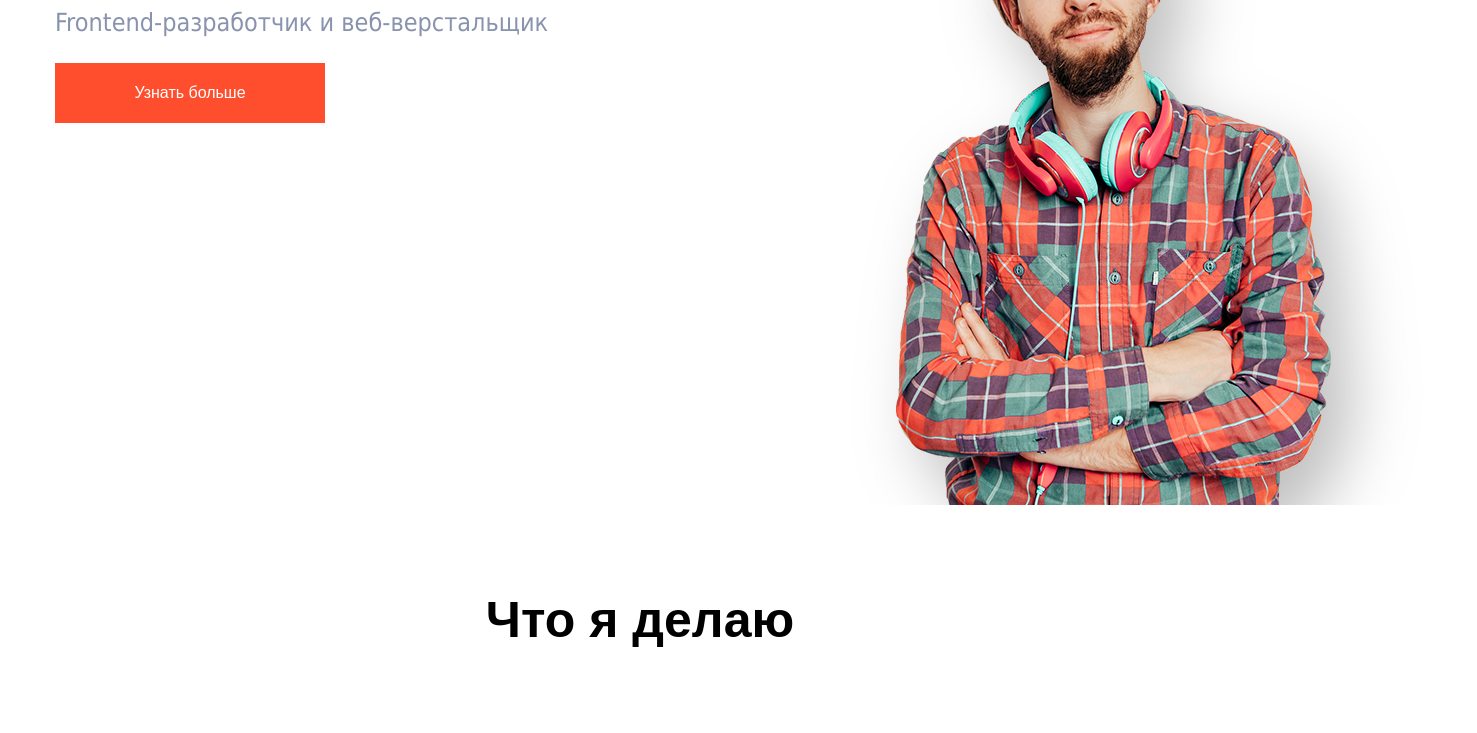
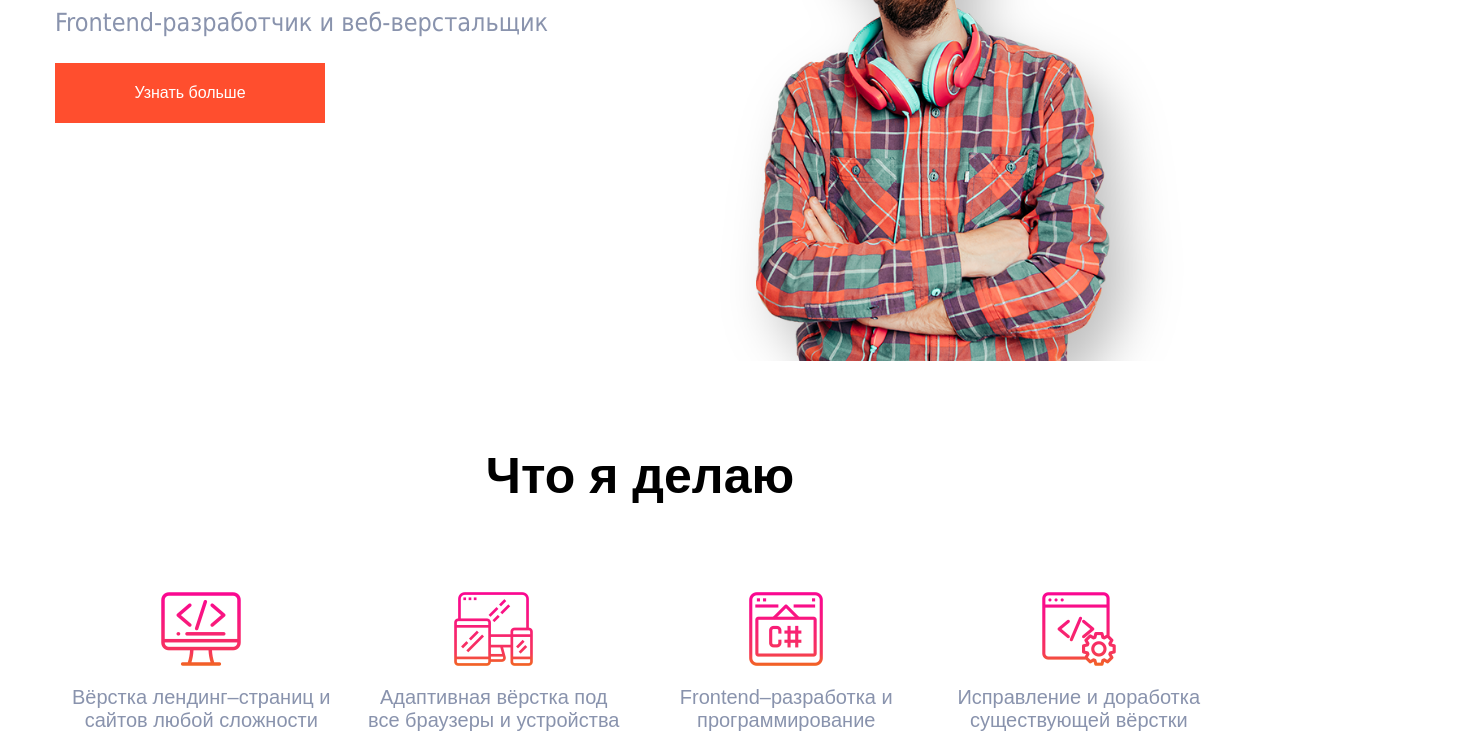
Before and after one commit to lismaxserg/intensivVerstki2508, a plain HTML site: page index.html in a window 1280 px wide. Shown: the part 363-1096 px from the top of the page, 1477 px wide, since content can reach past the window. Drawn offline with nearby package versions, Linux system fonts and the light colour scheme.

Commit message:
img fix2

```diff
--- a/style.css
+++ b/style.css
@@ -62,7 +62,10 @@ header {
 .my-photo {
    flex-grow: 1;
    flex-shrink: 0;
-   flex-basis: 60%;
+}
+
+.my-photo-block img{
+   width: 50%;
 }
 
 .my-photo h1 {
```
